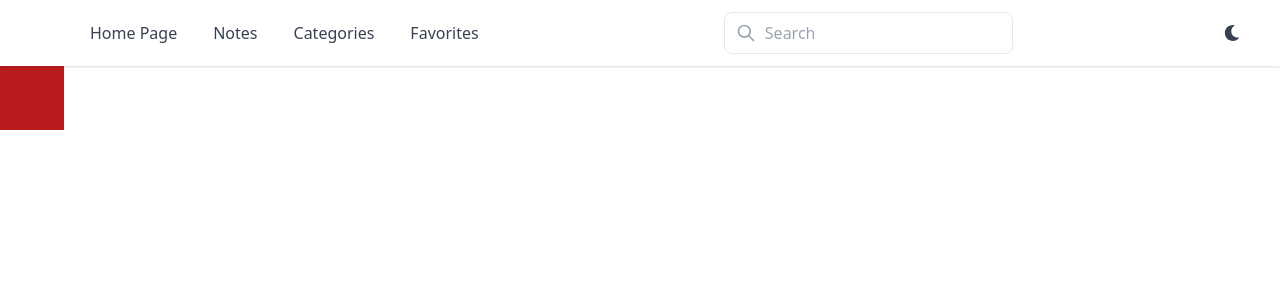
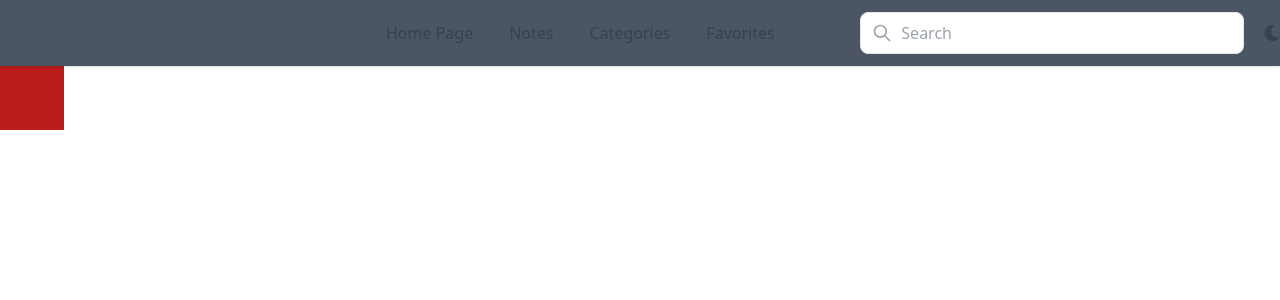
Before and after one commit to Winkas09/notes-front, a React (Vite) app: page /categories in a window 1280 px wide. Shown: the top 300 px of the page. Built offline with nearby package versions, Linux system fonts and the light colour scheme.

Commit message:
first styling done

```diff
--- a/src/Pages/CategoryPage.tsx
+++ b/src/Pages/CategoryPage.tsx
@@ -1,5 +1,3 @@
-import React from "react";
-
 const CategoryPage = () => {
   return <div className="flex-1 h-16 w-16 bg-red-700"></div>;
 };
--- a/src/Pages/NotesPage.tsx
+++ b/src/Pages/NotesPage.tsx
@@ -15,7 +15,7 @@ const NotesPage = () => {
     <div>
       {data?.notes.map((note) => (
         <div
-          className="p-16 m-2 w-[200px] h-max-[200px] border rounded-md bg-red-600 justify-center align-middle"
+          className="p-14 m-6 w-[200px] border rounded-md bg-gray-400 justify-center align-middle"
           key={note.id}
         >
           {note.title}
--- a/src/components/Navbar.tsx
+++ b/src/components/Navbar.tsx
@@ -17,11 +17,11 @@ export function Navbar() {
   };
 
   return (
-    <nav className="relative shadow dark:bg-gray-800">
-      <div className="container px-6 py-3 mx-auto md:flex">
+    <nav className="relative shadow bg-gray-600">
+      <div className="container py-3 md:flex">
         <div
           x-cloak
-          className="absolute inset-x-0 z-20 w-full px-6 py-4 transition-all duration-300 ease-in-out bg-white dark:bg-gray-800 md:mt-0 md:p-0 md:top-0 md:relative md:opacity-100 md:translate-x-0 md:flex md:items-center md:justify-between"
+          className="absolute inset-x-0 z-20 w-full px-6 py-4 transition-all duration-300 ease-in-out bg-gray-600 md:mt-0 md:p-0 md:top-0 md:relative md:opacity-100 md:translate-x-0 md:flex md:items-center md:justify-between ml-80"
         >
           <div className="flex flex-col px-2 -mx-4 md:flex-row md:mx-10 md:py-0">
             <a
@@ -69,14 +69,14 @@ export function Navbar() {
 
             <input
               type="text"
-              className="w-full py-2 pl-10 pr-4 text-gray-700 bg-white border rounded-lg dark:bg-gray-800 dark:text-gray-300 dark:border-gray-600 focus:border-blue-400 dark:focus:border-blue-300 focus:outline-none focus:ring focus:ring-opacity-40 focus:ring-blue-300"
+              className="w-96 py-2 pl-10 pr-20 text-gray-700 bg-white border rounded-lg dark:bg-gray-800 dark:text-gray-300 dark:border-gray-600 focus:border-blue-400 dark:focus:border-blue-300 focus:outline-none focus:ring focus:ring-opacity-40 focus:ring-blue-300"
               placeholder="Search"
             />
           </div>
 
           <button
             onClick={toggleDarkMode}
-            className="ml-4 px-4 py-2 text-gray-700 transition-colors duration-300 transform rounded-lg dark:text-gray-200 hover:bg-gray-100 dark:hover:bg-gray-700"
+            className=" text-gray-700 transition-colors duration-300 transform rounded-lg dark:text-gray-200 hover:bg-gray-100 dark:hover:bg-gray-700"
           >
             {darkMode ? <LightModeIcon /> : <DarkModeIcon />}
           </button>
```
